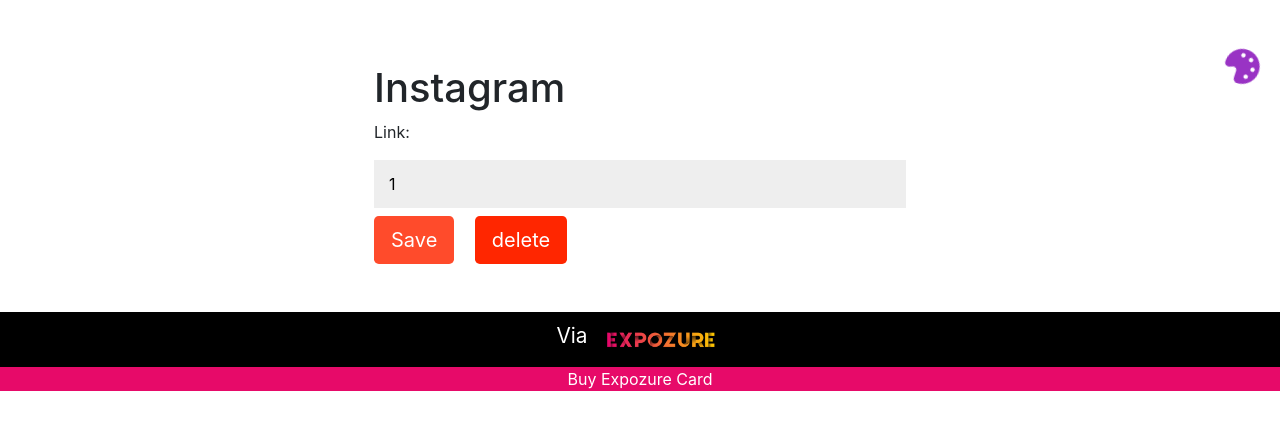
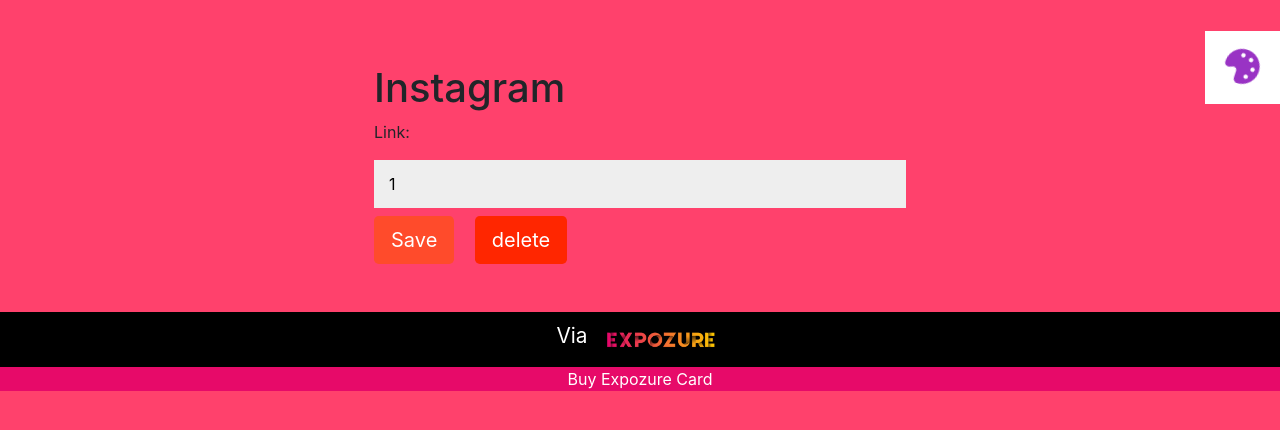
Before and after one commit to Daniabbasi25/expo, a Django app: page /update_link/1 in a window 1280 px wide. Shown: the part 64-494 px from the top of the page. Run offline with Django 4.2, Linux system fonts and the light colour scheme; data comes from the database, SQL or seed files in the repository; some libraries are stand-ins or nearby versions.

Commit message:
added defualt color as pink

```diff
--- a/templates/base.html
+++ b/templates/base.html
@@ -1,6 +1,10 @@
 {% load static %}
 <!DOCTYPE html>
+{% if request.user.profil.color %}
 <html lang="en" style="--main-color:{{request.user.profil.color}};">
+  {% else %}
+  <html lang="en" style="--main-color:#ff416c;">
+{% endif %}
   <head>
     <meta charset="UTF-8" />
     <meta http-equiv="X-UA-Compatible" content="IE=edge" />
```
